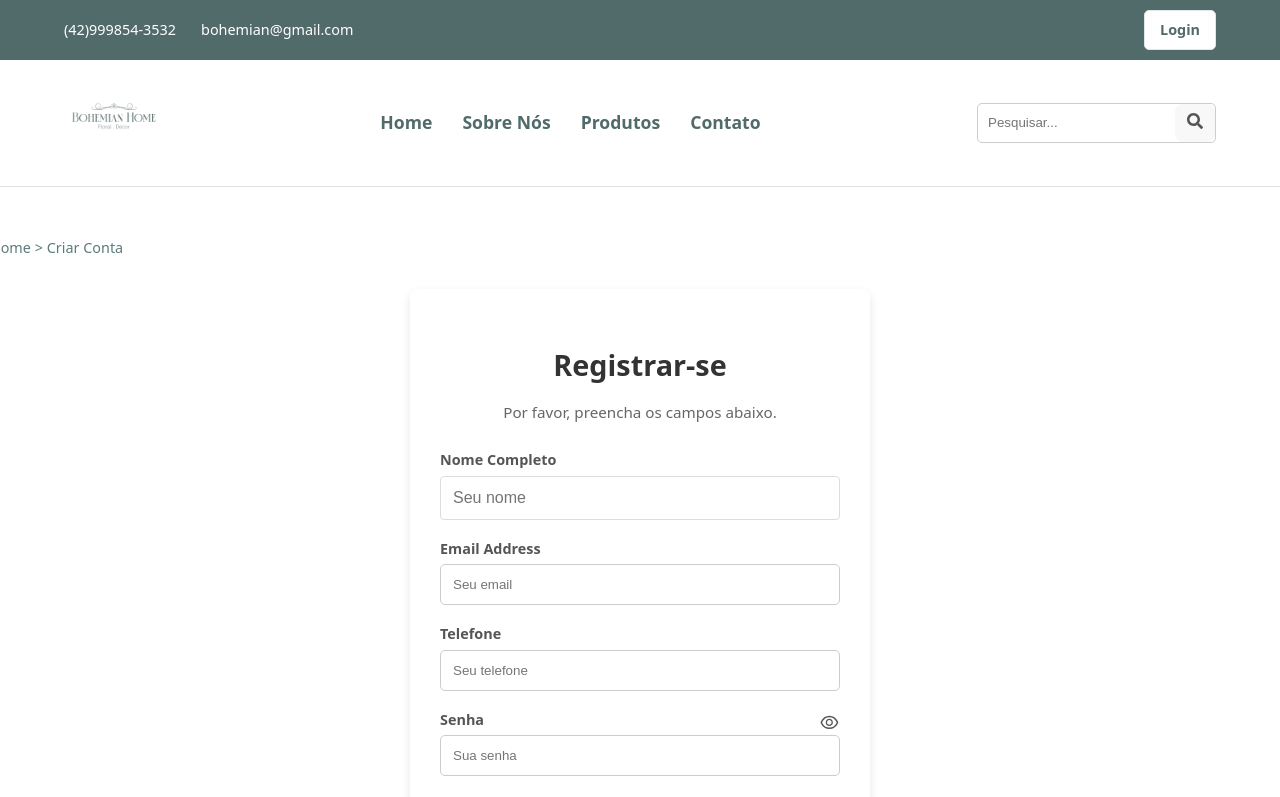
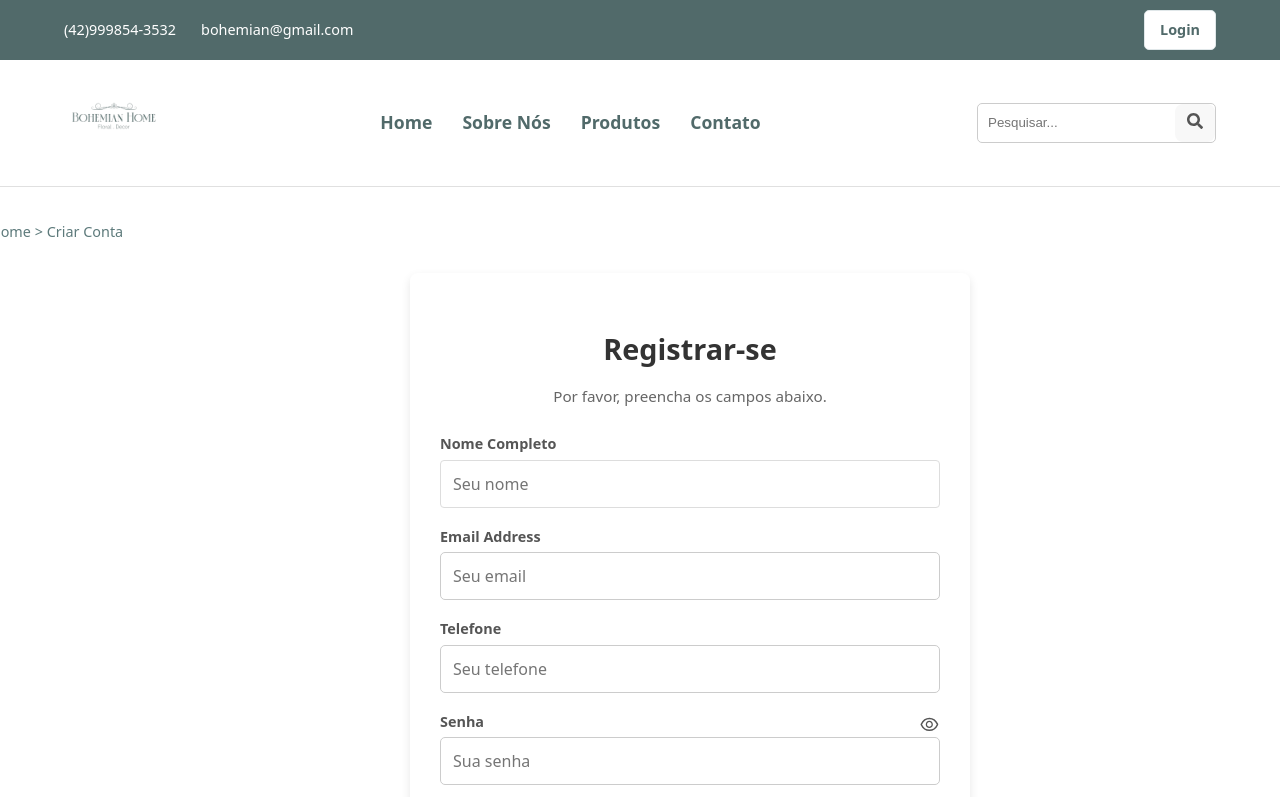
Before and after one commit to loramazer/bohemian-system, a React (Vite) app in the folder frontend/: page /register in a window 1280 px wide. Shown: the top 797 px of the page. Built offline with nearby package versions, Linux system fonts and the light colour scheme; no server answers.

Commit message:
Estilização de formulários de login e registro atualizados.

```diff
--- a/frontend/src/styles/LoginForm.css
+++ b/frontend/src/styles/LoginForm.css
@@ -29,7 +29,7 @@
     display: block;
     margin-bottom: 5px;
     color: #555;
-    font-weight: bold;
+    font-weight: 600;
 }
 
 .login-form .form-group input {
@@ -37,6 +37,8 @@
     padding: 10px;
     border: 1px solid #ccc;
     border-radius: 5px;
+    font-size: 1rem;      /* <-- ADICIONADO */
+    font-family: inherit;
 }
 
 .forgot-password {
--- a/frontend/src/styles/LoginPage.css
+++ b/frontend/src/styles/LoginPage.css
@@ -7,16 +7,18 @@
 }
 
 .login-breadcrumbs {
-    margin-top: -60px;
+    margin-top: -65px;
     font-size: 0.9rem;
     color: #888;
     margin-bottom: 20px;
+    max-width: 500px; /* <-- ADICIONADO (para alinhar com o form) */
     width: 100%;
     text-align: left;
 }
 
 /* --- ADICIONE ESTAS REGRAS --- */
 .login-breadcrumbs a {
+    margin-left: -420px;
     color: inherit; /* Faz o link herdar a cor do elemento pai (#888) */
     text-decoration: none; /* Remove o sublinhado */
 }
--- a/frontend/src/styles/RegisterForm.css
+++ b/frontend/src/styles/RegisterForm.css
@@ -4,7 +4,7 @@
     border-radius: 8px;
     box-shadow: 0 4px 10px rgba(0, 0, 0, 0.1);
     text-align: center;
-    max-width: 400px; /* mesmo tamanho do login */
+    max-width: 500px; /* <-- MUDANÇA: alterado de 400px para 500px */
     width: 100%;
 }
 
@@ -38,6 +38,8 @@
     border: 1px solid #ccc;
     border-radius: 5px;
     box-sizing: border-box;
+    font-size: 1rem;      /* <-- ADICIONADO */
+    font-family: inherit;
 }
 
 .register-button {
--- a/frontend/src/styles/RegisterPage.css
+++ b/frontend/src/styles/RegisterPage.css
@@ -12,7 +12,7 @@
     font-size: 0.9rem;
     color: #5d7a7b;
     margin-bottom: 10px; /* aproxima o link do formulário */
-    max-width: 400px;
+    max-width: 500px; /* <-- MUDANÇA (para 500px) */
     width: 100%;
     text-align: left;
     margin-bottom: 30px;
@@ -20,7 +20,7 @@
 
 .register-breadcrumbs a {
     text-align: left;
-    margin-left: -470px;
+    margin-left: -420px; /* <-- MUDANÇA (removido -470px) */
     color: #5d7a7b; /* mesma cor do login */
     text-decoration: none;
     font-weight: 500;
```
